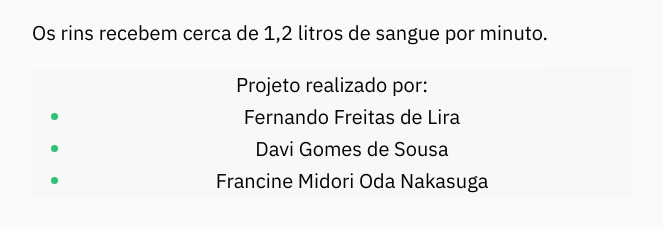
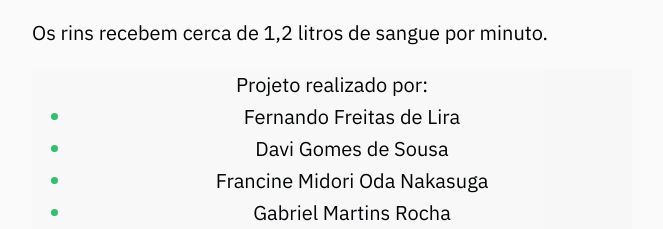
Before and after one commit to ferr-ffk/BPS-Site, a plain HTML site: page index.html in a window 1280 px wide. Shown: the part 3150-3379 px from the top of the page, without its empty margins (308-971 px from the left). Before the commit the page ends 3347 px from the top, so only its background shows below. Drawn offline with nearby package versions, Linux system fonts and the light colour scheme.

Commit message:
Adicionar nome do integrante

```diff
--- a/index.html
+++ b/index.html
@@ -125,6 +125,7 @@
             <li>Fernando Freitas de Lira</li>
             <li>Davi Gomes de Sousa</li>
             <li>Francine Midori Oda Nakasuga</li>
+            <li>Gabriel Martins Rocha</li>
           </ul>
         </footer>
       </article>
```
